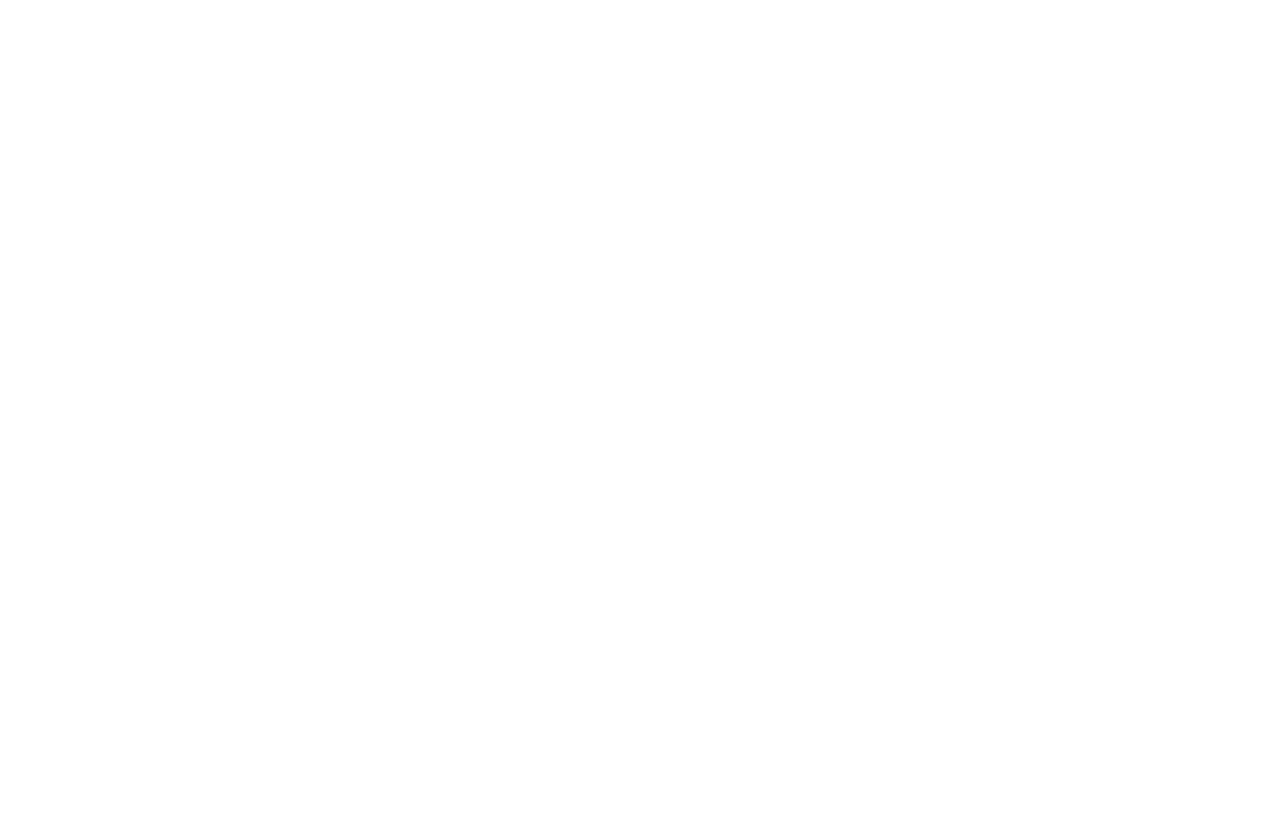
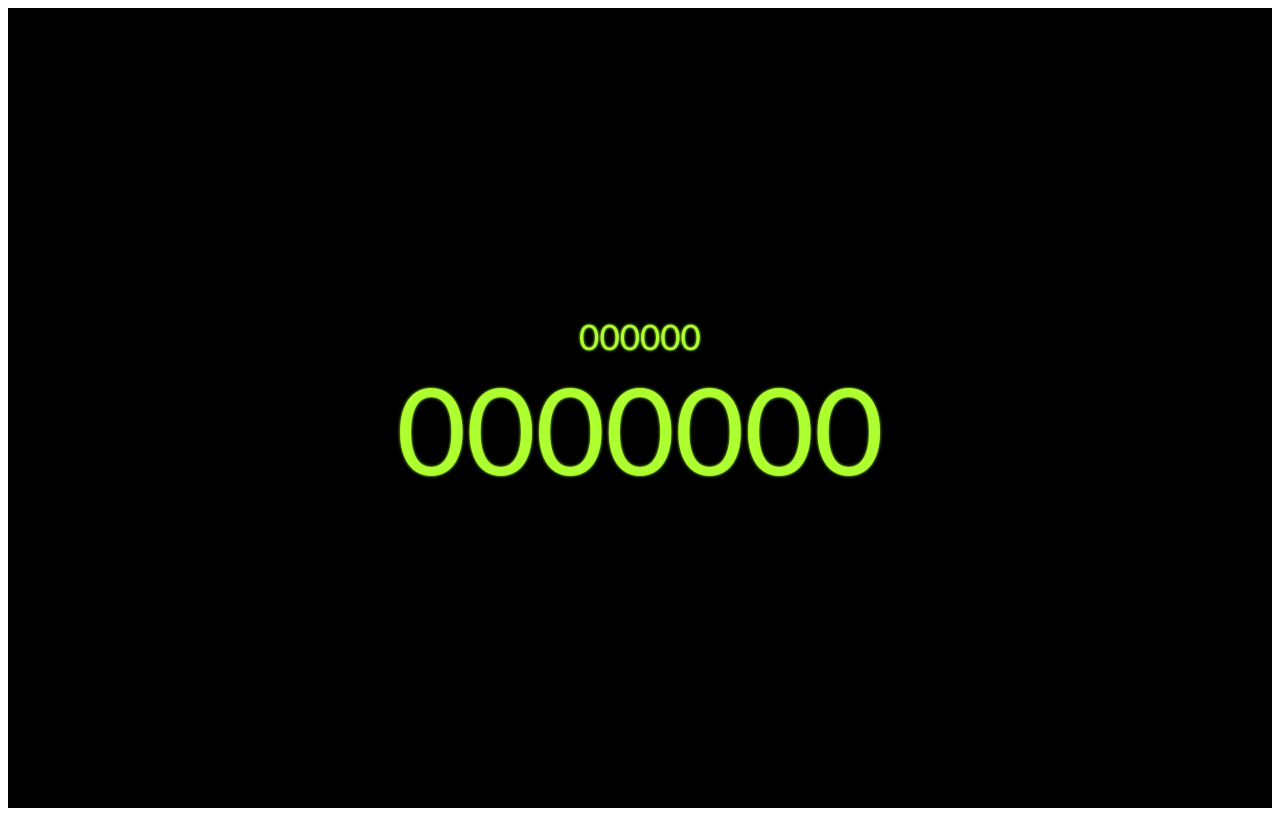
Before and after one commit to hirata423/DigitalWatch_Sample, a plain HTML site: page index.html in a window 1280 px wide. Drawn offline with Linux system fonts and the light colour scheme.

Commit message:
second-commit

```diff
--- a/index.html
+++ b/index.html
@@ -8,62 +8,61 @@
 <body>
     <div id="container">
         <div id='Watch'>
-            <p id='WatchCalendar'>0000.00.00.（）</p>
-            <p id='WatchTimer'>00:00:00</p>
+            <p id='WatchCalendar'>000000</p>
+            <p id='WatchTimer'>0000000</p>
         </div>
     </div>
     <script>
 
 
         //WatchCalendarに取得したデータを渡す
-        let Watch = () =>{
+        const Watch = () =>{
             //データ取得
-            let date = new Date();
+            const date = new Date();
             //西暦のデータ
-            let year = date.getFullYear();
+            const year = date.getFullYear();
             //月のデータ
-            let month = date.getMonth() + 1; //月が代入される
+            const month = date.getMonth() + 1; //月が代入される
             //日にちのデータ
-            let dayNum= date.getDate()
+            const dayNum= date.getDate()
             //曜日のデータ
-            let day = date.getDay();
-            let daylist = ["日","月","火","水","木","金","土"]
-            let result = daylist[day]
+            const day = date.getDay();
+            const daylist = ["日","月","火","水","木","金","土"]
+            const result = daylist[day]
             //時間のデータ
-            let hour = date.getHours();
+            const hour = date.getHours();
             //分のデータ
-            let minutes = date.getMinutes();
+            const minutes = date.getMinutes();
             //秒のデータ
-            let seconds = date.getSeconds();
+            const seconds = date.getSeconds();
 
+        //常に２行で表示させる処理
+        if (month < 10){month= "0" + month;}
+        if (dayNum <10){dayNum= "0" + dayNum;}
+        if (hour <10){hour= "0" + hour;}
+        if (minutes <10){minutes= "0" + minutes;}
+        if (seconds <10){seconds= "0" + seconds;}
 
-        //Jsで取得した時刻データをブラウザに出力したい
-        document.getElementById('WatchCalendar').innerHTML =""
-        document.getElementById('WatchTimer').innerHTML =""
+        //m文字列の並び替え処理
+        const today = year + '/' + month + '/' + dayNum$ + day;
+        const nowtime = hour + ':' + minutes + ':' +seconds;
+
+        //並び替えた文字列をPタグに渡してブラウザに出力したい
+        //→文字列をPタグに代入できていない
+        document.getElementById('WatchCalendar').innerHTML = today;
+        document.getElementById('WatchTimer').innerHTML = nowtime;
 
         //Jsで取得した時刻データを1秒ごとに変化させたい。処理を繰り返したい
         setInterval(Watch,1000);
 
         };
 
-
         console.log(new Date);
-
-
-        //Jsで取得した時刻データをHTML要素に変えたい
-
-
-        //Jsで取得した時刻データを２行にしたい
-
-        //Jsで取得した時刻データを任意の順に並び替えたい。
-        // (上)year/month/dayNum/day（下）hour/minutes/seconds
-
-
-        //Jsで取得した時刻データを1秒ごとに変化させたい。処理を繰り返したい
-        setInterval(Watch,1000);
-
-
-
+        console.log(WatchCalendar);
+        console.log(WatchTimer);
+        console.log(WatchCalendar.innerHTML);
+        console.log(WatchTimer.innerHTML);
+        //あとは取得したデータをHTMLに反映するだけ、、
 
 
     </script>
--- a/stylesheet.css
+++ b/stylesheet.css
@@ -2,7 +2,7 @@
 
 /*--装飾--*/
 
-.container{
+#container{
     width:100%;
     height:100vh;
     background-color: black;
@@ -13,17 +13,17 @@
 
 }
 
-.Watch{
+#Watch{
     font-family: "Gill Sans", sans-serif;
     color: greenyellow;
     text-align: center;
     text-shadow: 0 0 3px greenyellow;
 }
-.WatchCalendar{
+#WatchCalendar{
     font-size: 35px;
     margin: 0px;
 }
-.WatchTimer{
+#WatchTimer{
     font-size: 120px;
     margin: 0px;
 }
```
